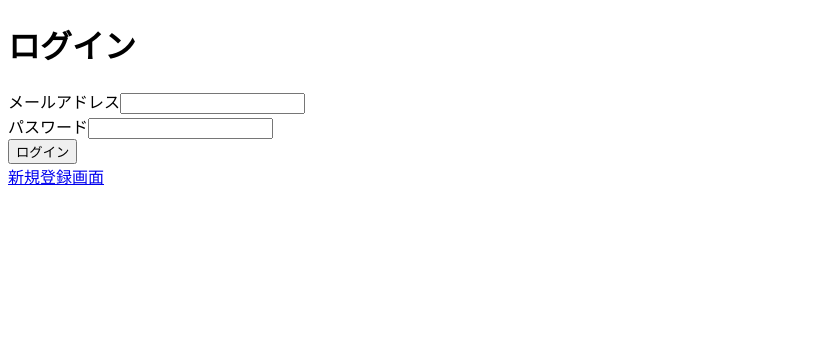
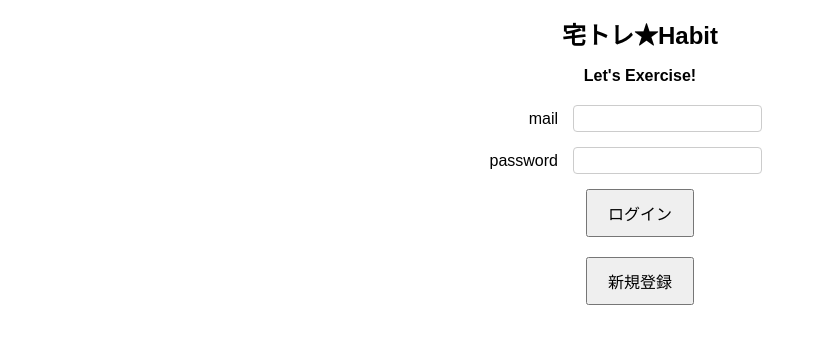
Before and after one commit to MN55-m/takutore_Habit, a Django app: page /login/ in a window 1280 px wide. Shown: the top 344 px of the page, without its empty margins (0-817 px from the left). Run offline with Django 5.2, Linux system fonts and the light colour scheme.

Commit message:
ログイン画面と新規登録画面の修正

```diff
--- a/takutore_project/app/templates/login.html
+++ b/takutore_project/app/templates/login.html
@@ -4,16 +4,79 @@
     <meta charset="UTF-8">
     <meta name="viewport" content="width=device-width, initial-scale=1.0">
     <title>宅トレ★Habit</title>
+
+ <!-- CSSスタイル定義 -->
+    <style>
+      /* ページ全体のフォントとテキスト配置 */
+      body {
+          font-family: Arial, sans-serif; /* フォントを指定 */
+          text-align: center; /* コンテンツを中央揃えに */
+      }
+
+      /* ページタイトルのスタイリング */
+      h1 {
+          font-size: 24px; /* タイトルのフォントサイズ */
+      }
+
+      /* サブタイトルのスタイリング */
+      h2 {
+          font-size: 16px; /* サブタイトルのフォントサイズ */
+          margin-bottom: 20px; /* 下に余白を追加 */
+      }
+
+     /* 入力フィールドのスタイル */
+      .form-group {
+          display: flex;
+          align-items: center; /* ラベルと入力欄を垂直方向で中央揃え */
+          gap: 15px; /* ラベルと入力欄の間を調整 */
+          margin-bottom: 15px;
+      }
+
+      .form-group label {
+          width: 550px; /* ラベルの固定幅 */
+          text-align: right; /* ラベルを右揃え */
+      }
+
+      .form-group input {
+          flex: 0; /* 入力欄が余ったスペースを埋める */
+          padding: 5px;
+          border: 1px solid #ccc;
+          border-radius: 4px;
+      }
+
+    /* ボタンをまとめるコンテナのスタイリング */
+      .button-container {
+          display: center; /* ボタンを横並びに配置 */
+          justify-content: center; /* コンテナ内の要素を中央揃え */
+          gap: 20px; /* ボタン同士の間隔を20pxに設定 */
+          margin-top: 20px; /* 上に余白を追加 */
+      }
+
+    /* ボタンのデザイン */
+      button {
+          padding: 10px 20px; /* ボタンの内側の余白 */
+          font-size: 16px; /* ボタン内のテキストサイズ */
+          cursor: pointer; /* マウスポインタを「クリックできる状態」に変更 */
+      }
+    </style>
 </head>
 <body>
-    <h1>ログイン</h1>
+    <h1>宅トレ★Habit</h1>
+    <h2>Let's Exercise!</h2>
+    <!-- ログインフォーム -->
+    <!-- method="post": フォームデータをサーバーにPOSTで送信 -->
     <form method="post">
-        {% csrf_token %}
-        <div>メールアドレス<input type="email" name="email"></div>
-        <div>パスワード<input type="password" name="password"></div>
+        {% csrf_token %} <!-- Djangoのセキュリティトークンを挿入 -->
+        <div class="form-group"><label for="email">mail</label><input type="email" name="email"></div>
+        <div class="form-group"><label for="password">password</label><input type="password" name="password"></div>
         <button type="submit">ログイン</button>
     </form>
-    {{ form.errors }}
-    <a href="{% url 'signup' %}">新規登録画面</a>
+    {{ form.errors }}  <!-- Djangoでフォームのエラーを表示 -->
+    <div class="button-container"> <!-- ボタン配置 -->
+      <!-- 新規登録ボタン -->
+      <a href="{% url 'signup' %}">
+          <button type="submit">新規登録</button>
+      </a>
+    </div>
 </body>
 </html>
```
Also changed, not shown: takutore_project/app/templates/signup.html (+67 -5 lines).
